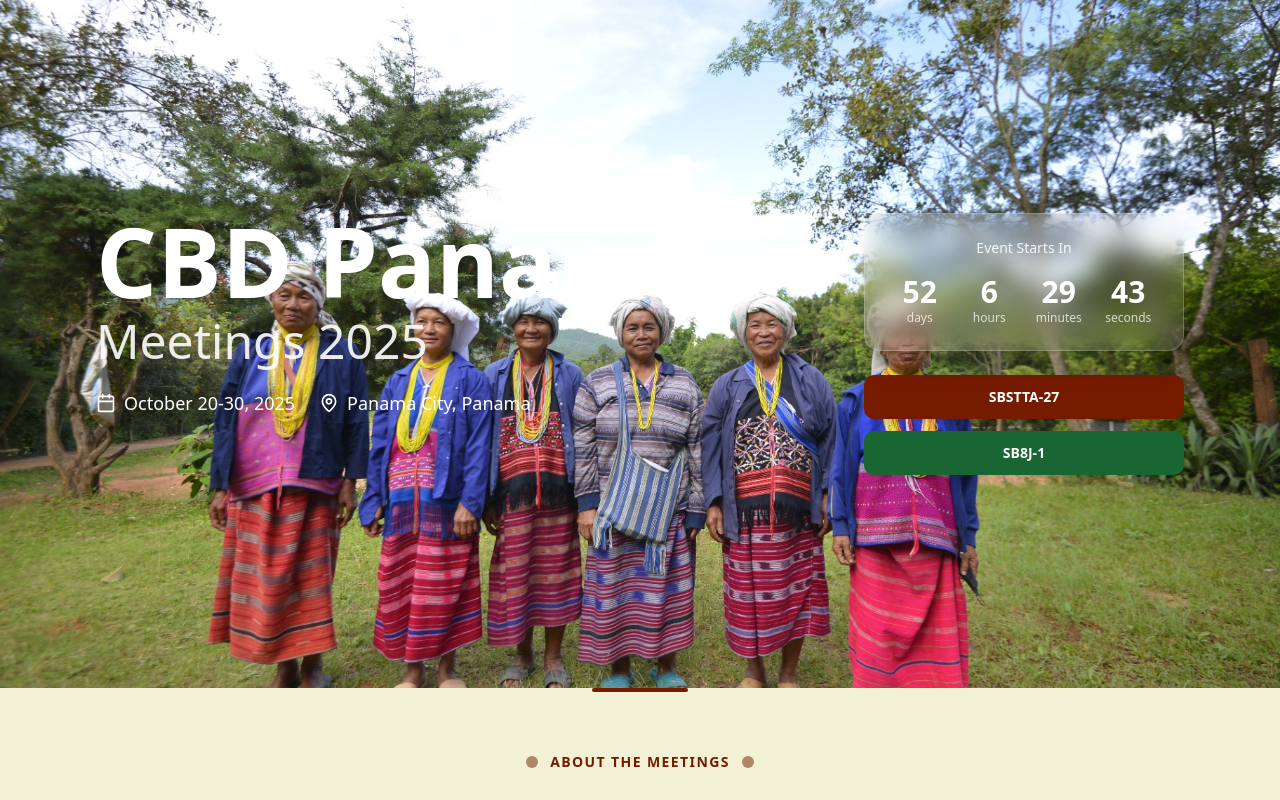
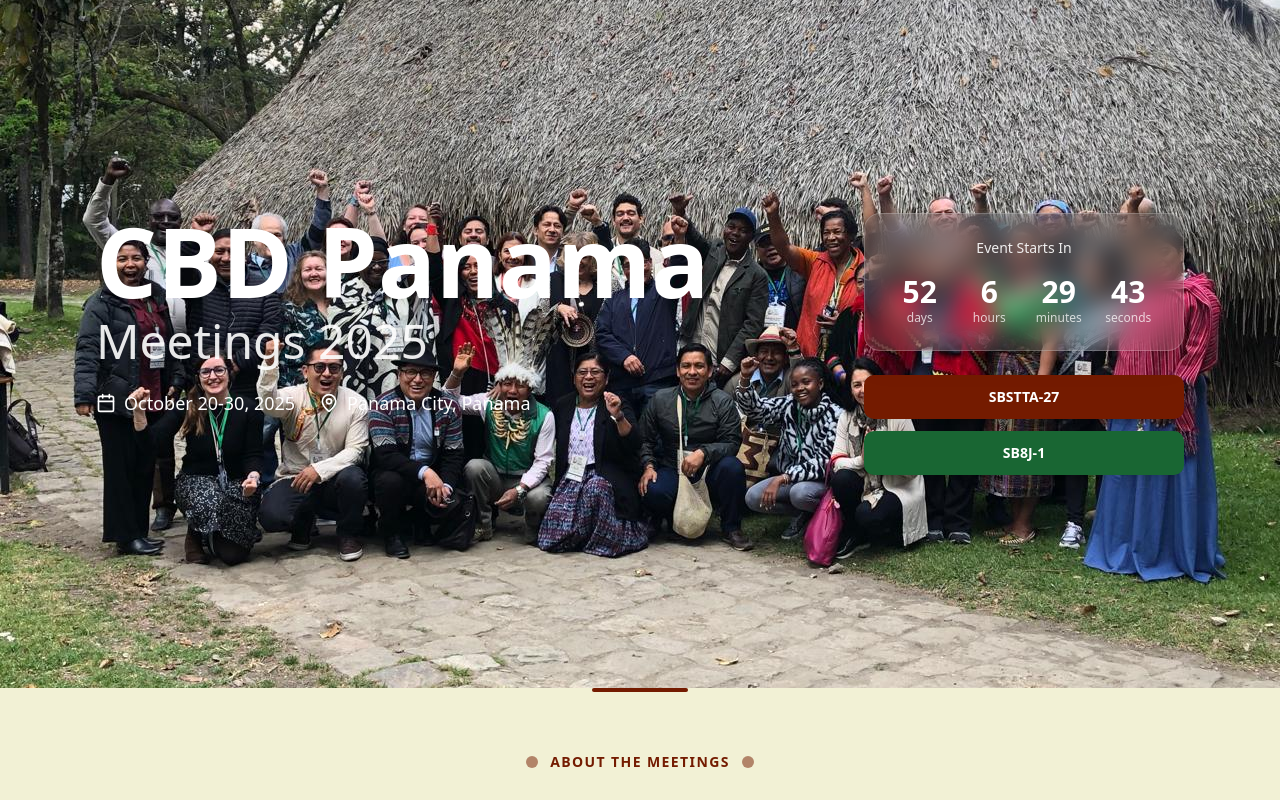
Before and after one commit to macxwhale/hello-iifb-spark, a React (Vite) app: page / in a window 1280 px wide. Shown: the top 800 px of the page. Built offline with nearby package versions, Linux system fonts and the light colour scheme.

Commit message:
Update hero image
Replace the existing hero image with the provided image.

```diff
--- a/src/components/HeroBanner.tsx
+++ b/src/components/HeroBanner.tsx
@@ -1,3 +1,4 @@
+
 import { useState } from 'react';
 import { Button } from '@/components/ui/button';
 import { Calendar, MapPin } from 'lucide-react';
@@ -10,7 +11,7 @@ const HeroBanner = () => {
       {/* Background Image */}
       <div
         className="absolute inset-0 bg-cover bg-center bg-no-repeat w-full h-full"
-        style={{ backgroundImage: `url(/lovable-uploads/2c451cde-40f8-4887-9201-300870158e24.png)` }}
+        style={{ backgroundImage: `url(/lovable-uploads/95f294c7-ff76-4789-9634-1fb9f29dff86.png)` }}
       >
       </div>
 
```
Also changed, not shown: public/lovable-uploads/95f294c7-ff76-4789-9634-1fb9f29dff86.png (added).
